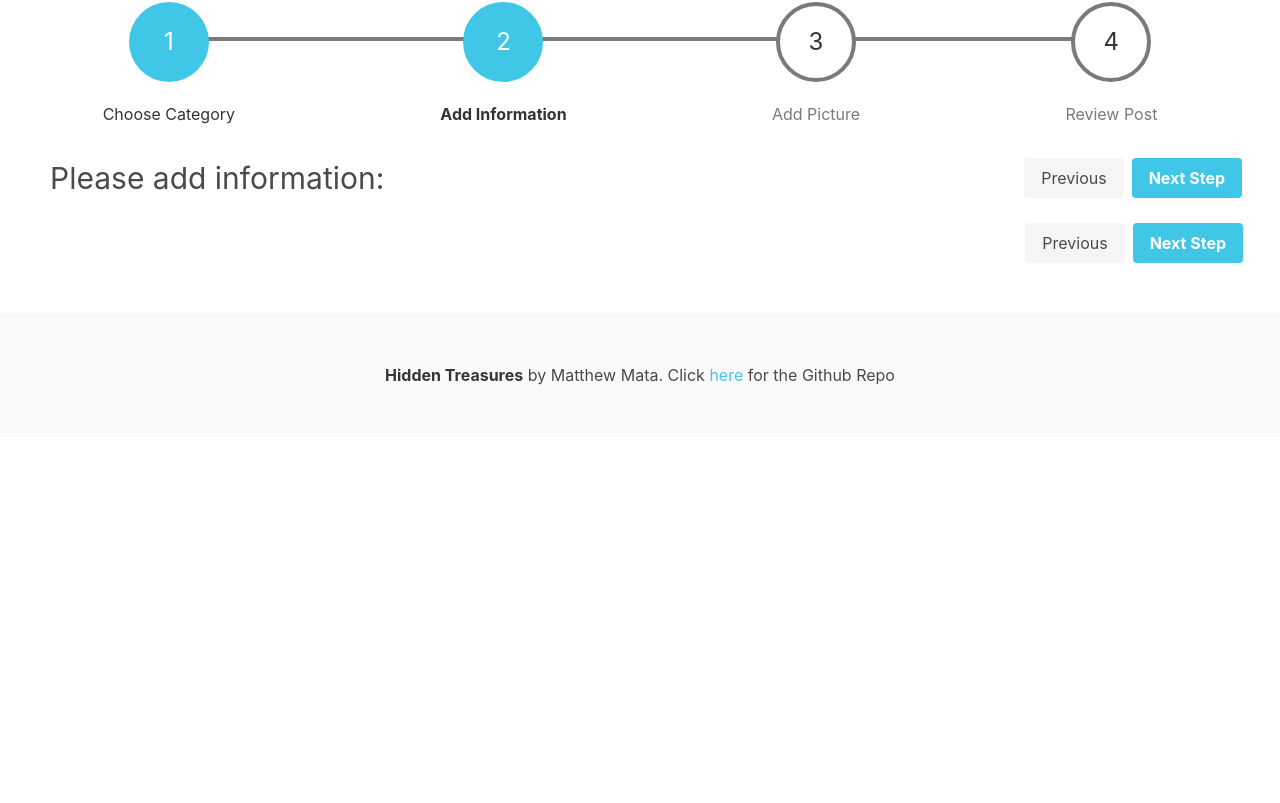
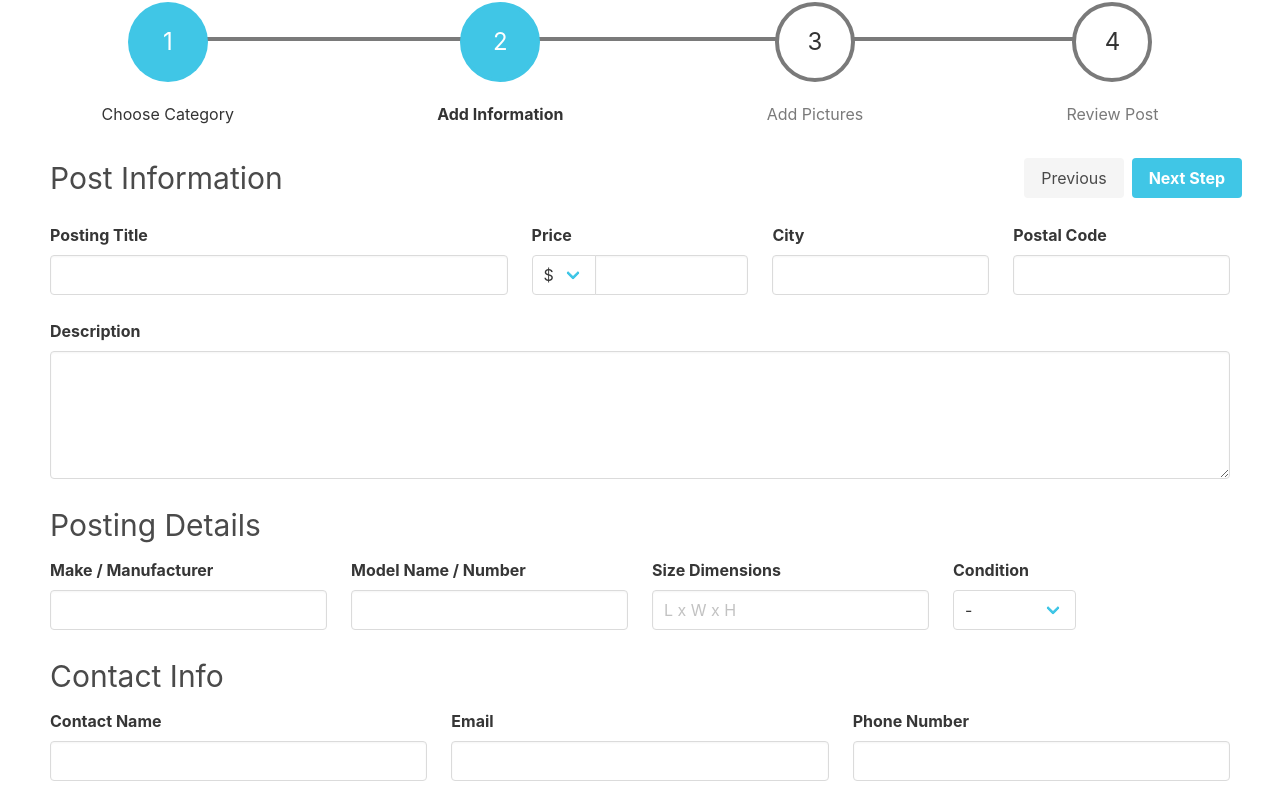
Before and after one commit to matthewmata/hidden-treasures, a React (Create React App) app: page /new-post/add-information in a window 1280 px wide. Shown: the part 295-1098 px from the top of the page. Before the commit the page ends 800 px from the top, so only its background shows below. Built offline with nearby package versions, Linux system fonts and the light colour scheme.

Commit message:
Added add info page

```diff
--- a/src/App.js
+++ b/src/App.js
@@ -27,7 +27,7 @@ function App() {
         <Route path="new-post/choose-category" element={<ChooseCategory />} />
         <Route path="new-post/add-information" element={<AddInformation />} />
         <Route path="new-post/add-picture" element={<AddPicture />} />
-        <Route path="new-post/review" element={<ReviewPost />} />
+        <Route path="new-post/review-post" element={<ReviewPost />} />
         <Route path="profile/postings" element={<Postings />} />
         <Route path="profile/drafts" element={<Drafts />} />
         <Route path="profile/settings" element={<Settings />} />
--- a/src/Components/Progress-Bar.js
+++ b/src/Components/Progress-Bar.js
@@ -10,7 +10,7 @@ const ProgressBar = ({ activeIndex }) => {
     },
     {
       index: 2,
-      label: "Add Picture",
+      label: "Add Pictures",
     },
     {
       index: 3,
--- a/src/Pages/New-Post/Add-Information.js
+++ b/src/Pages/New-Post/Add-Information.js
@@ -1,3 +1,4 @@
+// import { useReducer } from "react";
 import { Link } from "react-router-dom";
 import Navbar from "../../Components/Navbar";
 import ProgressBar from "../../Components/Progress-Bar";
@@ -5,6 +6,13 @@ import Hero from "../../Components/Hero";
 import Footer from "../../Components/Footer";
 
 const AddInformation = () => {
+  // const [filterInput, setFilterInput] = useReducer(
+  //   (state, newState) => ({ ...state, ...newState }),
+  //   {
+  //     name: "",
+  //   }
+  // );
+
   return (
     <div>
       <Navbar />
@@ -12,7 +20,7 @@ const AddInformation = () => {
       <ProgressBar activeIndex={1} />
       <div className="new-post-container">
         <div className="columns">
-          <h2 className="new-post-title column">Please add information:</h2>
+          <h2 className="new-post-title column">Post Information</h2>
           <div className="buttons next-buttons next-buttons-top">
             <div className="previous-button">
               <Link to="../new-post/choose-category">
@@ -26,14 +34,112 @@ const AddInformation = () => {
             </Link>
           </div>
         </div>
+
+        <div className="columns">
+          <div className="column is-two-fifths">
+            <div className="field">
+              <label className="label">Posting Title</label>
+              <input className="input" type="text" />
+            </div>
+          </div>
+          <div className="column is-one-fifth">
+            <div className="field">
+              <label className="label">Price</label>
+              <div className="field has-addons">
+                <p className="control">
+                  <span className="select">
+                    <select>
+                      <option value="$">$</option>
+                      <option value="£">£</option>
+                      <option value="€">€</option>
+                    </select>
+                  </span>
+                </p>
+                <p class="control">
+                  <input class="input" type="text" />
+                </p>
+              </div>
+            </div>
+          </div>
+          <div className="column is-one-fifth">
+            <div className="field">
+              <label className="label">City</label>
+              <input className="input" type="text" />
+            </div>
+          </div>
+          <div className="column is-one-fifth">
+            <div className="field">
+              <label className="label">Postal Code</label>
+              <input className="input" type="text" />
+            </div>
+          </div>
+        </div>
+
+        <div className="columns">
+          <div className="column">
+            <label className="label">Description</label>
+            <textarea class="textarea"></textarea>
+          </div>
+        </div>
+
+        <h2 className="new-post-title">Posting Details</h2>
+        <div className="columns">
+          <div className="column is-one-fourth">
+            <label className="label">Make / Manufacturer</label>
+            <input className="input" type="text" />
+          </div>
+          <div className="column is-one-fourth">
+            <label className="label">Model Name / Number</label>
+            <input className="input" type="text" />
+          </div>
+          <div className="column is-one-fourth">
+            <label className="label">Size Dimensions</label>
+            <input className="input" type="text" placeholder="L x W x H" />
+          </div>
+          <div className="column">
+            <label className="label">Condition</label>
+            <div className="field">
+              <div className="control">
+                <div className="select">
+                  <select>
+                    <option>-</option>
+                    <option>New</option>
+                    <option>Like New</option>
+                    <option>Excellent</option>
+                    <option>Good</option>
+                    <option>Fair</option>
+                    <option>Salvage</option>
+                  </select>
+                </div>
+              </div>
+            </div>
+          </div>
+        </div>
+
+        <h2 className="new-post-title">Contact Info</h2>
+        <div className="columns">
+          <div className="column is-one-third">
+            <label className="label">Contact Name</label>
+            <input className="input" type="text" />
+          </div>
+          <div className="column is-one-third">
+            <label className="label">Email</label>
+            <input className="input" type="text" />
+          </div>
+          <div className="column is-one-third">
+            <label className="label">Phone Number</label>
+            <input className="input" type="text" />
+          </div>
+        </div>
+
         <div className="buttons next-buttons next-buttons-bottom">
           <div className="previous-button">
             <Link to="../new-post/choose-category">
               <a className="button is-light progress-button">Previous</a>
             </Link>
           </div>
-          <Link to="../new-post/add-information">
-            <a className="button is-primary progress-button" href={() => false}>
+          <Link to="../new-post/add-picture">
+            <a className="button is-primary progress-button">
               <strong>Next Step</strong>
             </a>
           </Link>
--- a/src/Pages/New-Post/Add-Pictures.js
+++ b/src/Pages/New-Post/Add-Pictures.js
@@ -1,12 +1,33 @@
 import { Link } from "react-router-dom";
 import Navbar from "../../Components/Navbar";
+import Hero from "../../Components/Hero";
+import ProgressBar from "../../Components/Progress-Bar";
+import Footer from "../../Components/Footer";
 
 const AddPicture = () => {
   return (
     <div>
-      <Navbar/>
-      <div>Add Picture</div>
-      <Link to="../new-post/review">Next</Link>
+      <Navbar />
+      <Hero title="New Post" subTitle="Add Pictures" />
+      <ProgressBar activeIndex={2} />
+      <div className="new-post-container">
+        <div className="columns">
+          <h2 className="new-post-title column">Add Pictures</h2>
+          <div className="buttons next-buttons next-buttons-top">
+            <div className="previous-button">
+              <Link to="../new-post/add-information">
+                <a className="button is-light progress-button">Previous</a>
+              </Link>
+            </div>
+            <Link to="../new-post/review-post">
+              <a className="button is-primary progress-button">
+                <strong>Next Step</strong>
+              </a>
+            </Link>
+          </div>
+        </div>
+      </div>
+      <Footer />
     </div>
   );
 };
--- a/src/Pages/New-Post/Review-Post.js
+++ b/src/Pages/New-Post/Review-Post.js
@@ -1,12 +1,18 @@
 import { Link } from "react-router-dom";
 import Navbar from "../../Components/Navbar";
+import Hero from "../../Components/Hero";
+import ProgressBar from "../../Components/Progress-Bar";
+import Footer from "../../Components/Footer";
 
 const Review = () => {
   return (
     <div>
       <Navbar />
+      <Hero title="New Post" subTitle="Review Post" />
+      <ProgressBar activeIndex={3} />
       <div>Review</div>
       <Link to="">Publish</Link>
+      <Footer />
     </div>
   );
 };
```
